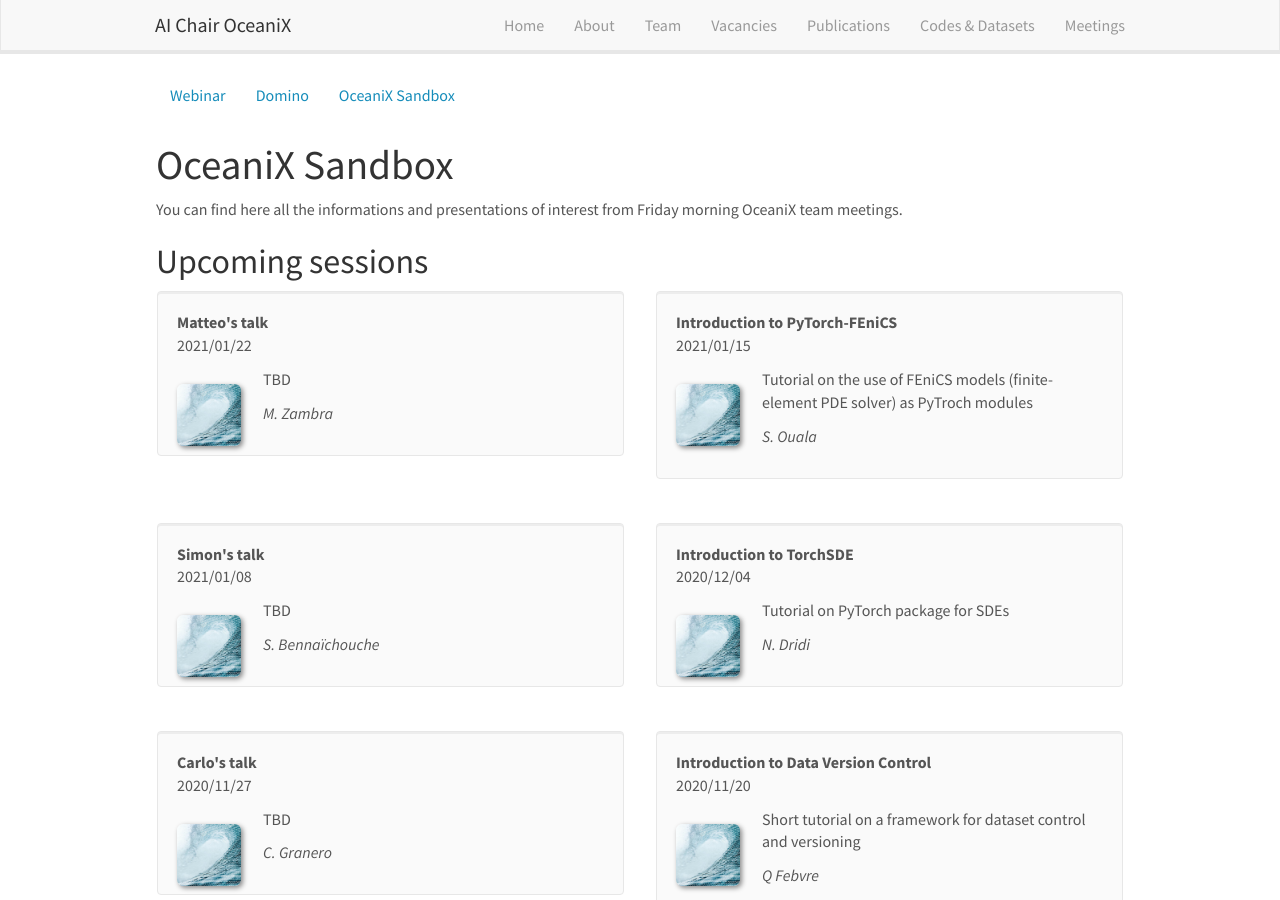
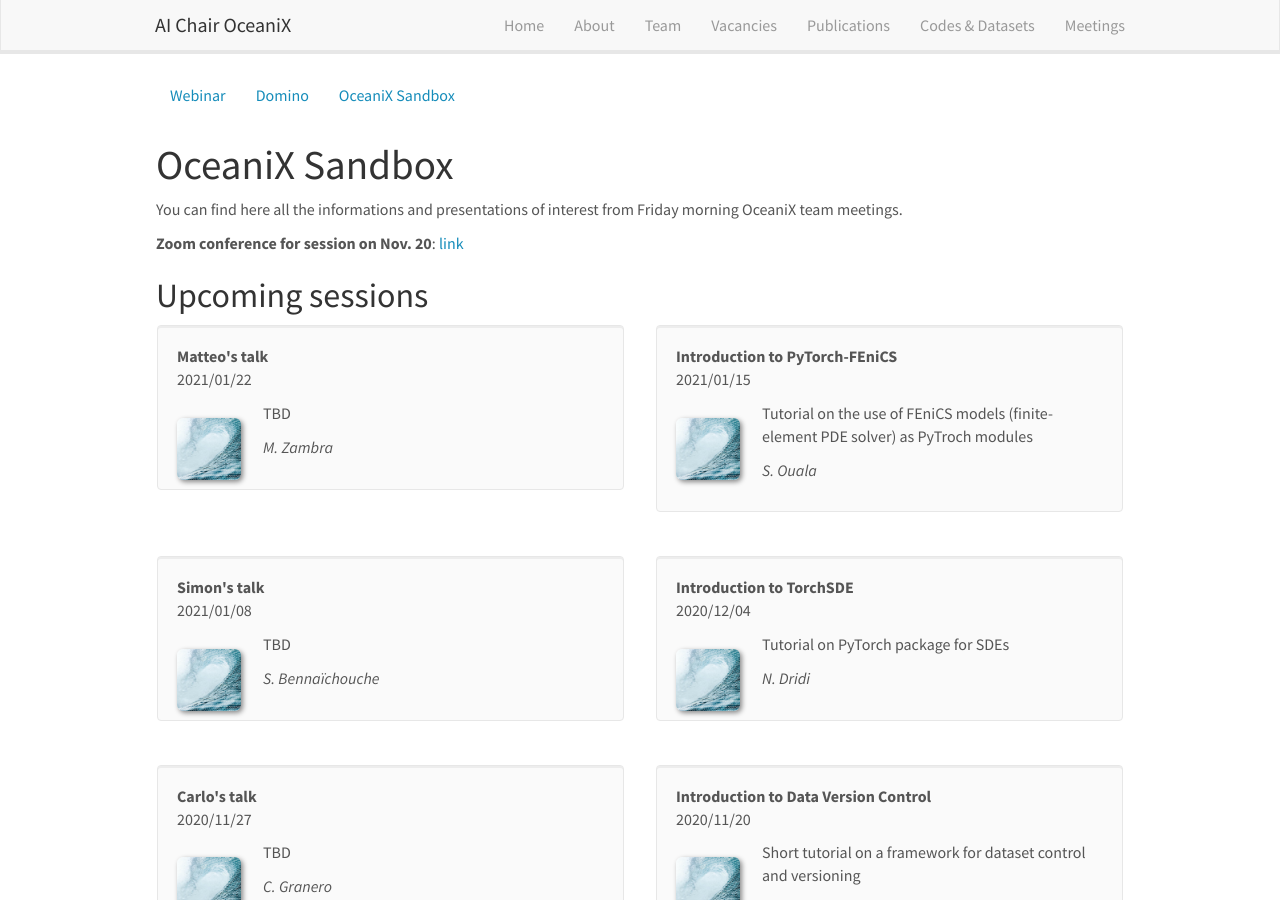
Before and after one commit to CIA-Oceanix/CIA-Oceanix.github.io, a Jekyll site: the page built from _pages/oceanix_sandbox.md, in a window 1280 px wide and 900 px high. Built offline with Jekyll 4.4.1, drawn with Linux system fonts in a browser that asks for light colours; nearby versions of some CDN libraries.

Commit message:
Update oceanix_sandbox.md

```diff
--- a/_pages/oceanix_sandbox.md
+++ b/_pages/oceanix_sandbox.md
@@ -9,6 +9,9 @@
 # OceaniX Sandbox
 
 You can find here all the informations and presentations of interest from Friday morning OceaniX team meetings.
+
+**Zoom conference for session on Nov. 20**: [link](https://zoom.us/j/91488645244?pwd=cTNsSkNIaFNSQ0FEeC8rYllWZStoZz09)
+
 
 
 ## Upcoming sessions
```
